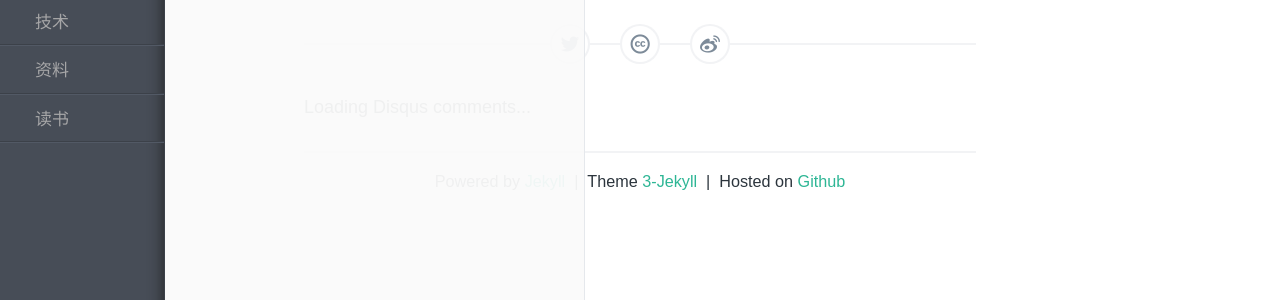
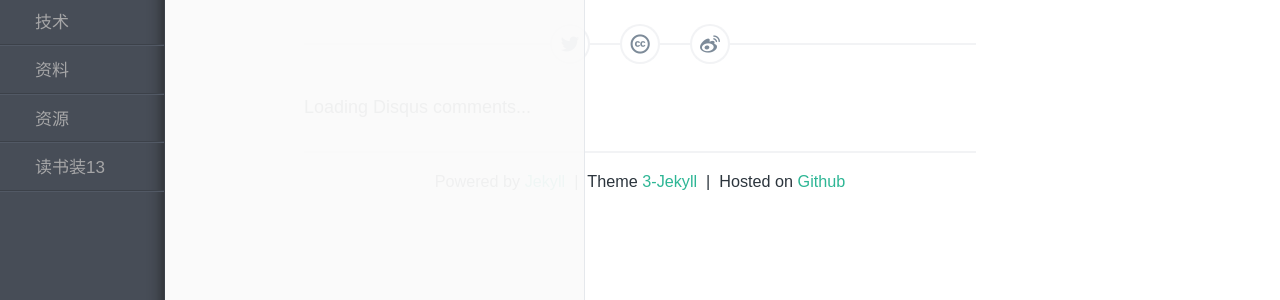
Before and after one commit to ElaineYuki/monkeywzr.github.io.jekyll, a Jekyll site: the page built from index.md, in a window 1280 px wide. Shown: the part 340-640 px from the top of the page. Built offline with Jekyll 4.4.1, drawn with Linux system fonts in a browser that asks for light colours; comment, search, counter and statistics services are not loaded.

```diff
--- a/_includes/nav.html
+++ b/_includes/nav.html
@@ -13,7 +13,9 @@
 
         <li id="资料" class="tags__li tags-btn">资料</li>
 
-        <li id="读书" class="tags__li tags-btn">读书</li>
+        <li id="资料" class="tags__li tags-btn">资源</li>
+
+        <li id="读书" class="tags__li tags-btn">读书装13</li>
     </ul>
 
     <div id="tags__bottom">
```
